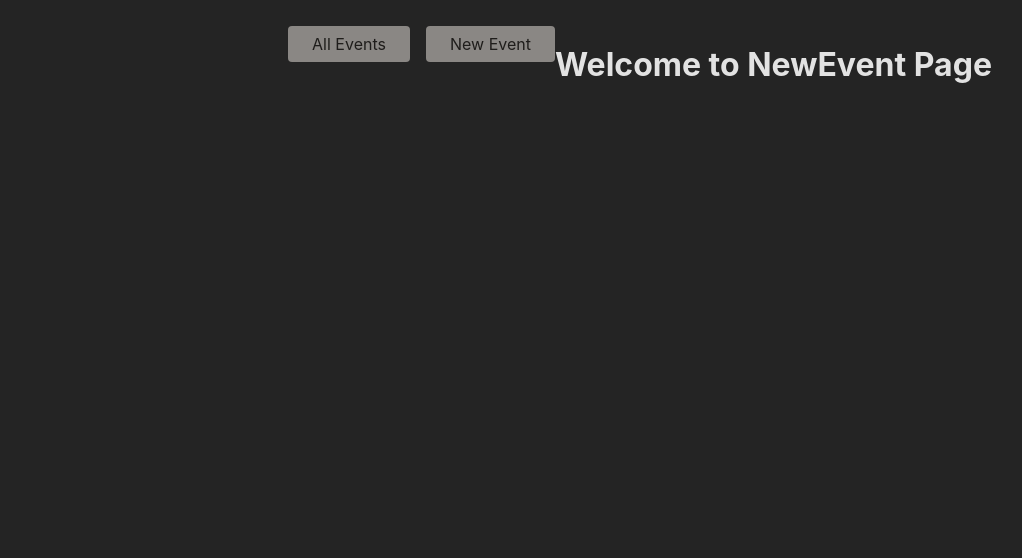
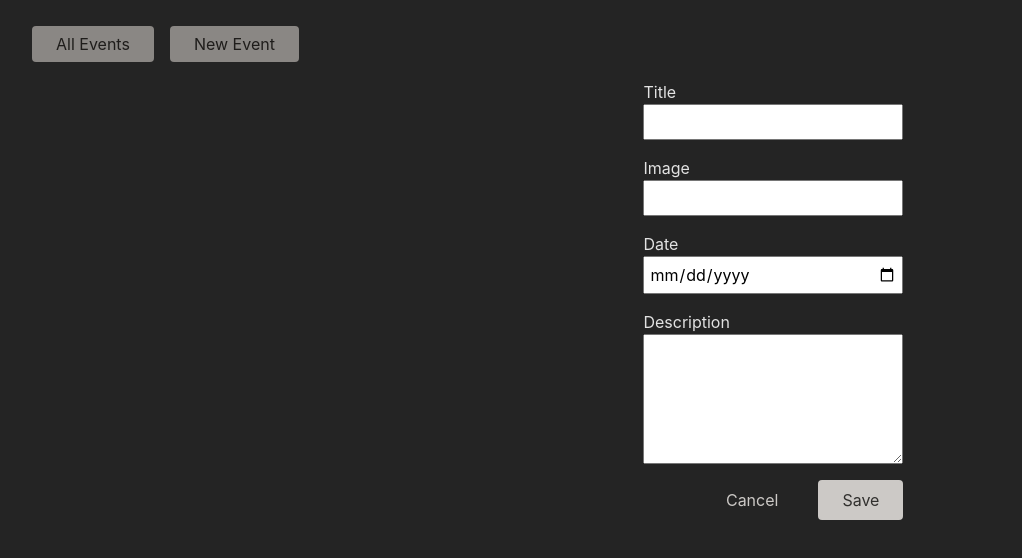
Before and after one commit to PavelKochkin2/react_app_with_router_spa_with_backend, a React (Create React App) app in the folder frontend/: page /events/new in a window 1280 px wide. Shown: the top 558 px of the page, without its empty margins (0-1022 px from the left). Built offline with nearby package versions, Linux system fonts and the light colour scheme.

Commit message:
added posting on an event

```diff
--- a/frontend/src/App.js
+++ b/frontend/src/App.js
@@ -6,7 +6,7 @@ import {
   EventDetailsPage,
   loader as eventDetailsLoader,
 } from "./pages/EventDetails";
-import { NewEventPage } from "./pages/NewEvent";
+import newEventAction, { NewEventPage } from "./pages/NewEvent";
 import { EditEventPage } from "./pages/EditEvent";
 import EventsNavigation from "./components/EventsNavigation";
 import { ErrorPage } from "./pages/Error";
@@ -30,19 +30,21 @@ const router = createBrowserRouter([
       {
         path: "new",
         element: <NewEventPage />,
+        action: newEventAction,
       },
       {
         path: ":id",
+        id: "event-details",
+        loader: eventDetailsLoader,
+
         children: [
           {
             index: true,
             element: <EventDetailsPage />,
-            loader: eventDetailsLoader,
           },
           {
             path: "edit",
             element: <EditEventPage />,
-            loader: eventDetailsLoader,
           },
         ],
       },
--- a/frontend/src/components/EventForm.js
+++ b/frontend/src/components/EventForm.js
@@ -1,30 +1,54 @@
-import { useNavigate } from 'react-router-dom';
-
-import classes from './EventForm.module.css';
+import { useNavigate } from "react-router-dom";
+import { Form } from "react-router-dom";
+import classes from "./EventForm.module.css";
 
 function EventForm({ method, event }) {
   const navigate = useNavigate();
   function cancelHandler() {
-    navigate('..');
+    navigate("..");
   }
 
   return (
-    <form className={classes.form}>
+    <Form method="POST" className={classes.form}>
       <p>
         <label htmlFor="title">Title</label>
-        <input id="title" type="text" name="title" required />
+        <input
+          id="title"
+          type="text"
+          name="title"
+          required
+          defaultValue={event ? event.title : ""}
+        />
       </p>
       <p>
         <label htmlFor="image">Image</label>
-        <input id="image" type="url" name="image" required />
+        <input
+          id="image"
+          type="url"
+          name="image"
+          required
+          defaultValue={event ? event.image : ""}
+        />
       </p>
       <p>
         <label htmlFor="date">Date</label>
-        <input id="date" type="date" name="date" required />
+        <input
+          id="date"
+          type="date"
+          name="date"
+          required
+          defaultValue={event ? event.date : ""}
+        />
       </p>
       <p>
         <label htmlFor="description">Description</label>
-        <textarea id="description" name="description" rows="5" required />
+        <textarea
+          id="description"
+          name="description"
+          rows="5"
+          required
+          defaultValue={event ? event.description : ""}
+        />
       </p>
       <div className={classes.actions}>
         <button type="button" onClick={cancelHandler}>
@@ -32,7 +56,7 @@ function EventForm({ method, event }) {
         </button>
         <button>Save</button>
       </div>
-    </form>
+    </Form>
   );
 }
 
--- a/frontend/src/pages/EditEvent.js
+++ b/frontend/src/pages/EditEvent.js
@@ -1,11 +1,12 @@
-import { useLoaderData } from "react-router-dom";
+import { useLoaderData, useRouteLoaderData } from "react-router-dom";
 import EventForm from "../components/EventForm";
 export const EditEventPage = () => {
-  const data = useLoaderData();
+  const data = useRouteLoaderData("event-details");
+
   console.log(data);
   return (
     <>
-      <EventForm />
+      <EventForm event={data.event} />
     </>
   );
 };
--- a/frontend/src/pages/EventDetails.js
+++ b/frontend/src/pages/EventDetails.js
@@ -1,8 +1,12 @@
-import { json, useLoaderData, useParams } from "react-router-dom";
+import {
+  json,
+  useLoaderData,
+  useParams,
+  useRouteLoaderData,
+} from "react-router-dom";
 import EventItem from "../components/EventItem";
 export const EventDetailsPage = () => {
-  const data = useLoaderData();
-  debugger;
+  const data = useRouteLoaderData("event-details");
   console.log(data);
   return (
     <>
@@ -13,7 +17,6 @@ export const EventDetailsPage = () => {
 
 export async function loader({ request, params }) {
   const id = params.id;
-  debugger;
   const response = await fetch("http://localhost:8080/events/" + id);
   if (!response.ok) {
     throw json({ message: "Could not load event data", status: 500 });
--- a/frontend/src/pages/NewEvent.js
+++ b/frontend/src/pages/NewEvent.js
@@ -1,3 +1,31 @@
+import EventForm from "../components/EventForm";
+import { json, redirect } from "react-router-dom";
 export const NewEventPage = () => {
-  return <h1>Welcome to NewEvent Page</h1>;
+  return <EventForm />;
 };
+
+export default async function newEventAction({ request, params }) {
+  const data = await request.formData();
+  const eventFormData = {
+    title: data.get("title"),
+    image: data.get("image"),
+    date: data.get("date"),
+    description: data.get("description"),
+  };
+
+  debugger;
+
+  const response = await fetch("http://localhost:8080/events", {
+    method: "POST",
+    headers: {
+      "Content-Type": "application/json",
+    },
+    body: JSON.stringify(eventFormData),
+  });
+
+  if (!response.ok) {
+    throw json({ message: "Could not create an event", status: 500 });
+  }
+
+  return redirect("/events");
+}
```
Also changed, not shown: 1 other file (tests, documents, lock files or other folders).
